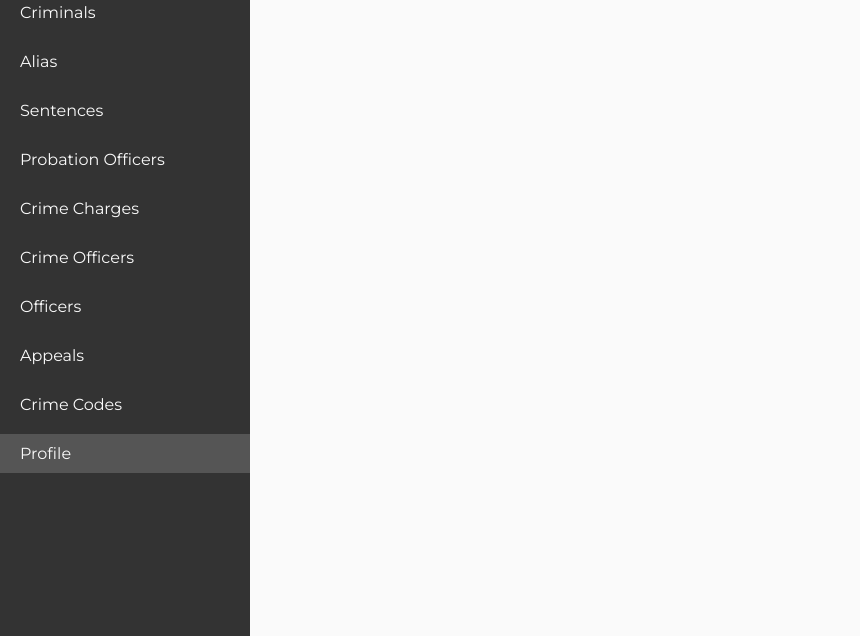
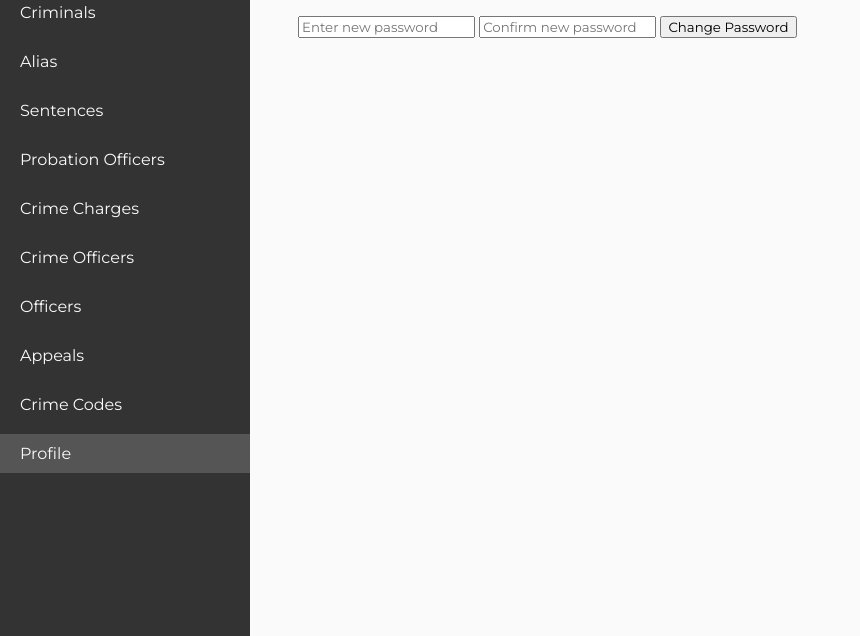
Before and after one commit to 395110n/CSUY3083Project, a Flask app: a page that uses templates/profile.html in a window 1280 px wide. Shown: the part 164-800 px from the top of the page, without its empty margins (0-860 px from the left). Run offline with Flask 3, Linux system fonts and the light colour scheme; some libraries are stand-ins or nearby versions.

Commit message:
change pw button done - kelly

```diff
--- a/Commands.sql
+++ b/Commands.sql
@@ -9,6 +9,16 @@ begin
 end$$
 delimiter ;
 
+-- Trigger in Usrs
+delimiter $$
+create or replace trigger EncodeNewPW
+before update on usrs
+for each row
+begin
+    SET NEW.usr_PW = SHA2(NEW.usr_PW, 256);
+
+end$$
+delimiter ;
 
 -- Procedure for check Login
 delimiter $$
--- a/server.py
+++ b/server.py
@@ -1,4 +1,4 @@
-from flask import Flask, make_response, render_template, request, session, redirect, url_for, jsonify
+from flask import Flask, make_response, render_template, request, session, redirect, url_for, flash
 from flask_mysqldb import MySQL
 import pandas as pd
 
@@ -815,5 +815,28 @@ def filter_sentences(username):
     df = runstatement(sql)
     return df.to_html(classes="styled-table", index=False)
 
+@app.route("/change_password", methods=['POST'])
+def change_password():
+    new_password = request.form.get('new_password')
+    confirm_password = request.form.get('confirm_password')
+
+    if not new_password or not confirm_password:
+        flash("Please enter and confirm the new password.")
+        return redirect(url_for('profile', username=session['username']))
+
+    if new_password != confirm_password:
+        flash("New password and confirm password do not match.")
+        return redirect(url_for('profile', username=session['username']))
+
+    username = session['username']
+
+    # Update the password in the database
+    runstatement(f"UPDATE Usrs SET usr_PW = '{new_password}' WHERE usr_ID = '{username}'", commit=True)
+
+    flash("Password changed successfully.")
+    return redirect(url_for('profile', username=username))
+
+
+
 if __name__ == "__main__":
     app.run(debug=True)
--- a/static/css/styles.css
+++ b/static/css/styles.css
@@ -128,3 +128,22 @@ body {
   max-height: 600px; /* Set the maximum height for the table */
   overflow-y: auto; /* Enable vertical scrolling */
 }
+
+.flash-messages {
+  margin-bottom: 20px;
+}
+
+.flash-message {
+  padding: 10px;
+  border-radius: 5px;
+}
+
+.success {
+  background-color: #28a745;
+  color: #fff;
+}
+
+.error {
+  background-color: #dc3545;
+  color: #fff;
+}
--- a/templates/profile.html
+++ b/templates/profile.html
@@ -63,6 +63,38 @@
         <p><strong>First Name:</strong> {{ session["firstName"] }}</p>
         <p><strong>Last Name:</strong> {{ session["lastName"] }}</p>
       </div>
+
+      <!-- Flash messages -->
+      {% with messages = get_flashed_messages() %} {% if messages %}
+      <div class="flash-messages">
+        {% for message in messages %}
+        <div
+          class="flash-message {% if message.startswith('Password changed successfully.') %}success{% elif message.startswith('New password and confirm password do not match.') %}error{% endif %}"
+        >
+          {{ message }}
+        </div>
+        {% endfor %}
+      </div>
+      {% endif %} {% endwith %}
+
+      <!-- Change Password Form -->
+      <form action="{{ url_for('change_password') }}" method="post">
+        <input
+          type="password"
+          name="new_password"
+          id="new_password"
+          placeholder="Enter new password"
+          required
+        />
+        <input
+          type="password"
+          name="confirm_password"
+          id="confirm_password"
+          placeholder="Confirm new password"
+          required
+        />
+        <button type="submit">Change Password</button>
+      </form>
     </div>
 
     <!-- Logout button -->
```
